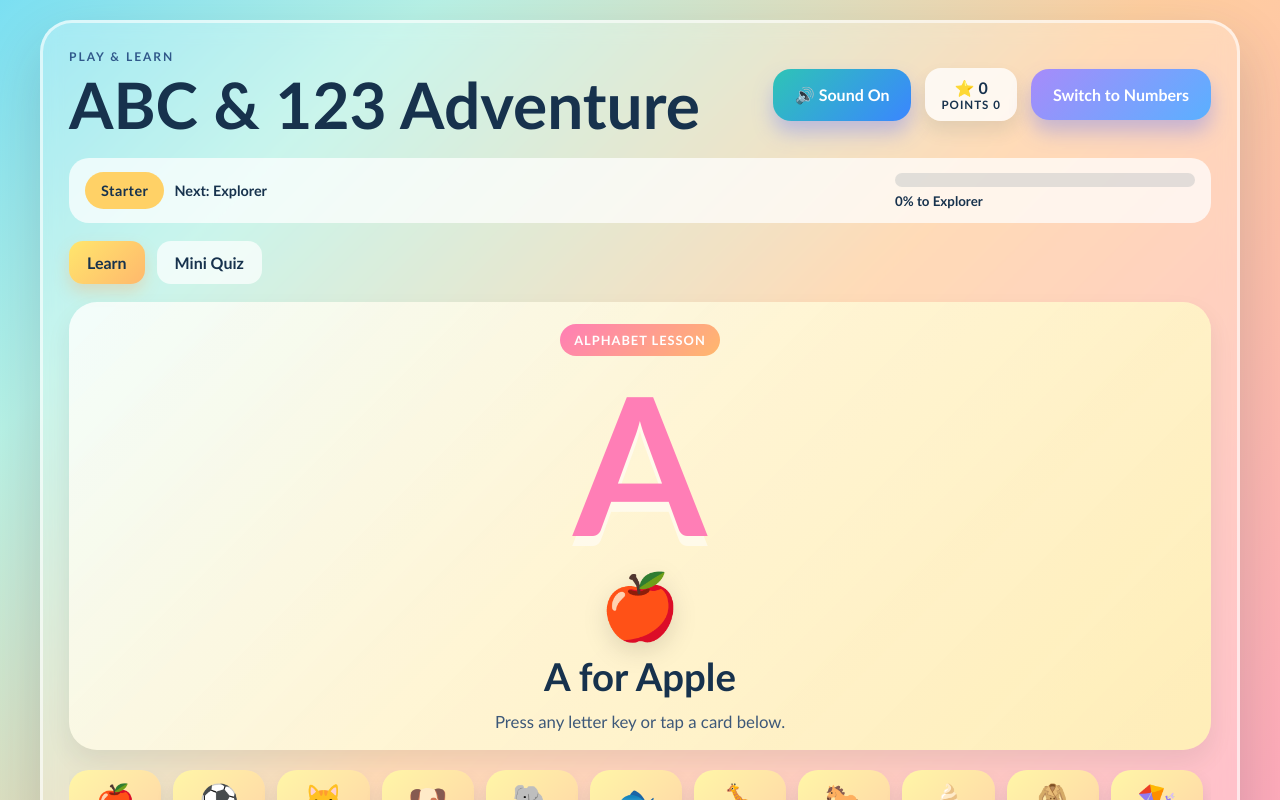
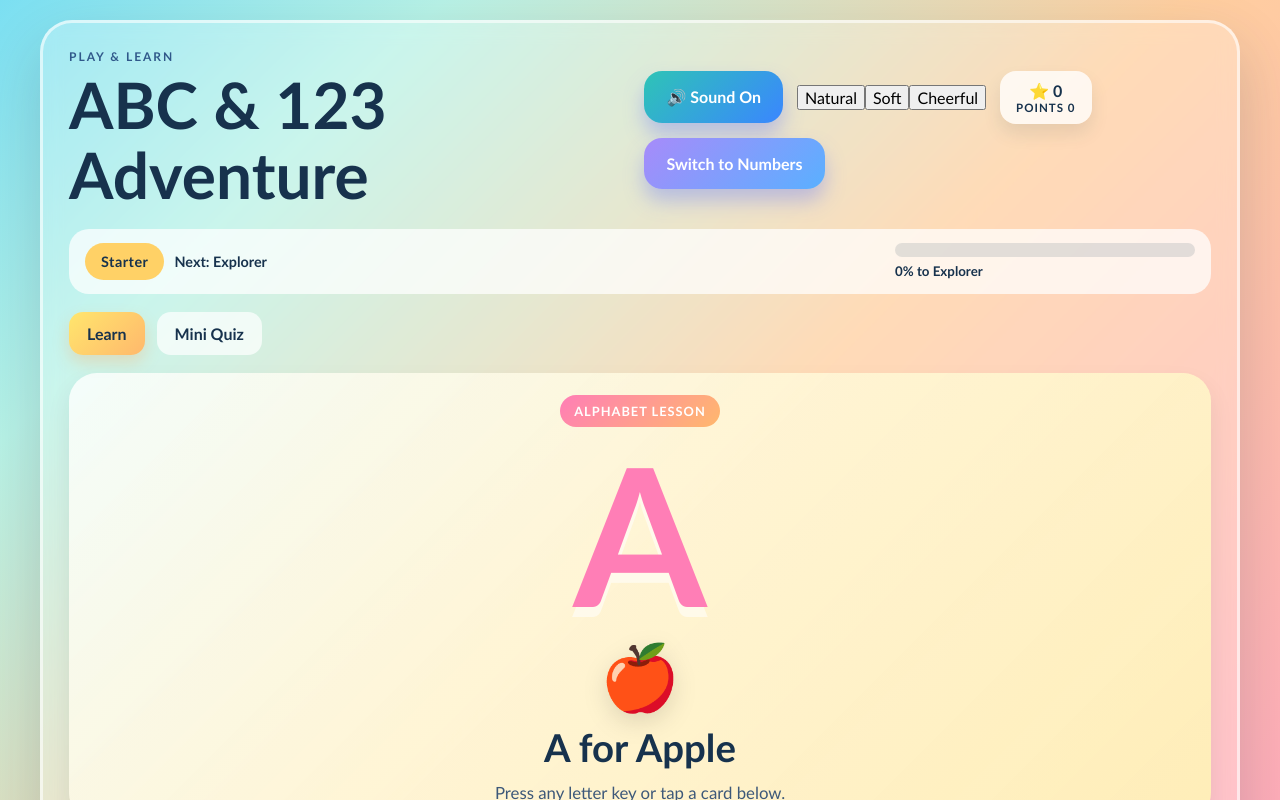
Before and after one commit to anup6191/alphabet-kids-game, a React (Vite) app: page / in a window 1280 px wide. Shown: the top 800 px of the page. Built offline with nearby package versions, Linux system fonts and the light colour scheme.

Commit message:
Add natural, soft, and cheerful browser voice modes, plus a clear note that browser voices are limited compared with real AI narration.

```diff
--- a/src/App.jsx
+++ b/src/App.jsx
@@ -80,32 +80,32 @@ function getLevelInfo(points) {
   }
 }
 
-function getKidLikeVoice() {
+function getKidLikeVoice(mode = 'natural') {
   const voices = window.speechSynthesis?.getVoices?.() || []
-
   const preferredNames = [
     'samantha',
     'zira',
     'karen',
     'victoria',
     'google uk english female',
-    'daniel',
     'google us english',
-    'google uk english male'
+    'susan',
+    'aria',
+    'jenny',
+    'olivia',
+    'moira'
   ]
 
-  const preferredVoice = voices.find((voice) => {
+  const preferred = voices.filter((voice) => {
     const name = voice.name.toLowerCase()
     const lang = voice.lang.toLowerCase()
-    return (
-      /en/.test(lang) && (
-        preferredNames.some((keyword) => name.includes(keyword)) ||
-        /female|girl|child|kid|young/.test(name)
-      )
+    return /en/.test(lang) && (
+      preferredNames.some((keyword) => name.includes(keyword)) ||
+      /female|girl|young|child|kid/.test(name)
     )
   })
 
-  if (preferredVoice) return preferredVoice
+  if (preferred.length > 0) return preferred[0]
 
   return voices.find((voice) => /en/.test(voice.lang.toLowerCase())) || null
 }
@@ -135,12 +135,12 @@ function playCorrectSound() {
   setTimeout(() => playTone(1040, 0.18, 0.06), 240)
 }
 
-function speakText(text) {
+function speakText(text, mode = 'natural') {
   if (!('speechSynthesis' in window)) return
 
   const utterance = new SpeechSynthesisUtterance(text)
   const applyVoice = () => {
-    const selectedVoice = getKidLikeVoice()
+    const selectedVoice = getKidLikeVoice(mode)
     if (selectedVoice) {
       utterance.voice = selectedVoice
     }
@@ -153,8 +153,8 @@ function speakText(text) {
   }
 
   utterance.lang = 'en-US'
-  utterance.rate = 0.82
-  utterance.pitch = 1.65
+  utterance.rate = mode === 'soft' ? 0.7 : mode === 'cheerful' ? 0.95 : 0.82
+  utterance.pitch = mode === 'soft' ? 1.45 : mode === 'cheerful' ? 1.8 : 1.65
   utterance.volume = 1
 
   window.speechSynthesis.cancel()
@@ -192,6 +192,7 @@ function App() {
   const [quiz, setQuiz] = useState(() => createQuizQuestion('letters'))
   const [confetti, setConfetti] = useState([])
   const [soundOn, setSoundOn] = useState(true)
+  const [voiceMode, setVoiceMode] = useState('natural')
   const [questionNumber, setQuestionNumber] = useState(1)
   const [streak, setStreak] = useState(0)
 
@@ -274,10 +275,10 @@ function App() {
     if (!soundOn) return
 
     if (type === 'letter') {
-      speakText(`${label} for ${word}`)
+      speakText(`${label} for ${word}`, voiceMode)
       playTone(520 + label.charCodeAt(0) * 2, 0.24, 0.045)
     } else {
-      speakText(`${label} ${word}`)
+      speakText(`${label} ${word}`, voiceMode)
       playTone(240 + Number(label) * 12, 0.28, 0.05)
     }
   }
@@ -309,7 +310,7 @@ function App() {
 
     if (soundOn) {
       playCorrectSound()
-      speakText('Yay! Great job!')
+      speakText('Yay! Great job!', 'cheerful')
     }
     makeConfetti()
 
@@ -326,7 +327,7 @@ function App() {
       setStreak(0)
       if (soundOn) {
         playTone(220, 0.12, 0.05)
-        speakText('Try again!')
+        speakText('Try again!', 'soft')
       }
     }
   }
@@ -355,7 +356,7 @@ function App() {
 
     window.addEventListener('keydown', handleKeyDown)
     return () => window.removeEventListener('keydown', handleKeyDown)
-  }, [mode, soundOn])
+  }, [mode, soundOn, voiceMode])
 
   const handleLetterPress = (letter) => {
     const key = letter.toLowerCase()
@@ -385,6 +386,27 @@ function App() {
             <button className="sound-toggle" onClick={() => setSoundOn((prev) => !prev)}>
               {soundOn ? '🔊 Sound On' : '🔇 Mute'}
             </button>
+
+            <div className="voice-switcher" aria-label="voice mode selector">
+              <button
+                className={voiceMode === 'natural' ? 'voice-button active' : 'voice-button'}
+                onClick={() => setVoiceMode('natural')}
+              >
+                Natural
+              </button>
+              <button
+                className={voiceMode === 'soft' ? 'voice-button active' : 'voice-button'}
+                onClick={() => setVoiceMode('soft')}
+              >
+                Soft
+              </button>
+              <button
+                className={voiceMode === 'cheerful' ? 'voice-button active' : 'voice-button'}
+                onClick={() => setVoiceMode('cheerful')}
+              >
+                Cheerful
+              </button>
+            </div>
 
             <div className="score-box">
               <span>⭐ {stars}</span>
```
